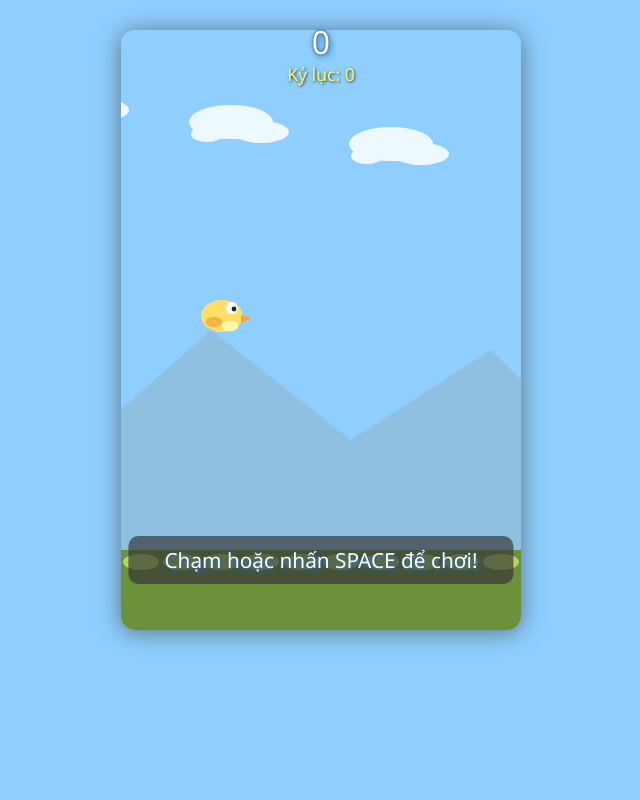
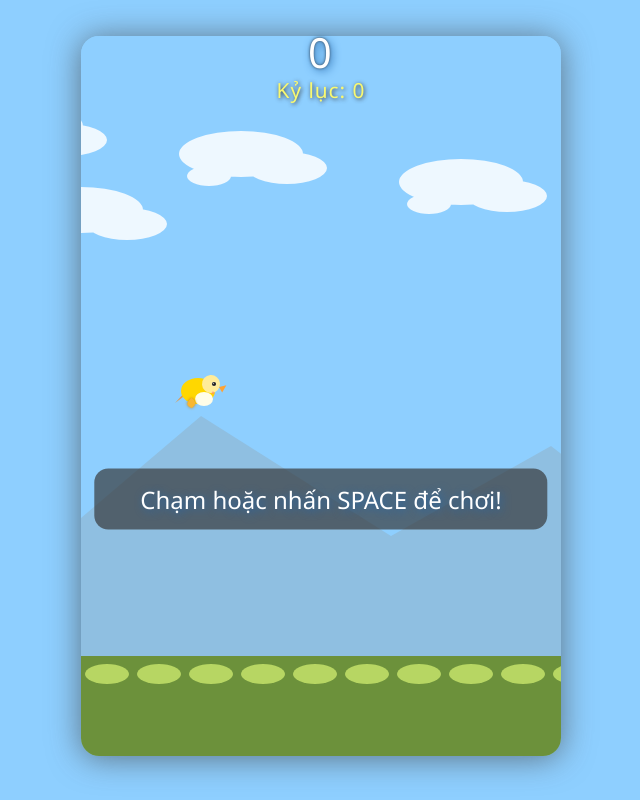
Before and after one commit to quanlydongphuc/Flappy-Bird, a plain HTML site: page index.html in a window 1280 px wide. Shown: the whole page, without its empty margins (319-959 px from the left). Drawn offline with Linux system fonts and the light colour scheme.

Commit message:
Update index.html

```diff
--- a/index.html
+++ b/index.html
@@ -2,22 +2,26 @@
 <html lang="vi">
 <head>
   <meta charset="UTF-8">
-  <title>Flappy Bird Việt Hoá - Độ khó tăng dần</title>
+  <title>Flappy Bird - Chim nhỏ đẹp, vỗ cánh, chớp mắt</title>
   <meta name="viewport" content="width=device-width,initial-scale=1,user-scalable=no">
   <style>
-    html, body {height:100%;margin:0;padding:0;background:#8ecfff;font-family:'Segoe UI',Arial,sans-serif;-webkit-user-select:none;user-select:none;overflow:hidden;}
-    body {display:flex;flex-direction:column;align-items:center;}
-    canvas {background:#8ecfff;box-shadow:0 2px 24px #444a;margin-top:30px;border-radius:14px;}
-    #score-box {position:absolute;top:20px;left:50%;transform:translateX(-50%);color:#fff;font-size:2em;text-shadow:2px 2px 6px #256ab0,0 0 3px #333;user-select:none;pointer-events:none;}
-    #highscore {position:absolute;top:62px;left:50%;transform:translateX(-50%);color:#f9f970;font-size:1.1em;text-shadow:1px 1px 3px #333;user-select:none;pointer-events:none;}
-    #start-hint {position:absolute;top:70%;left:50%;transform:translate(-50%,-50%);font-size:1.3em;color:#fff;background:#333a;padding:10px 36px;border-radius:10px;cursor:pointer;display:none;text-shadow:2px 2px 4px #256ab0;z-index:2;}
+    html, body {height:100%;margin:0;padding:0;background:#8ecfff;font-family:'Segoe UI',Arial,sans-serif;overflow:hidden;}
+    body {display:flex;flex-direction:column;align-items:center;justify-content:flex-start;height:100vh;}
+    #game-wrap {position:relative;display:flex;flex-direction:column;align-items:center;width:100vw;max-width:100vw;}
+    canvas {background:#8ecfff;box-shadow:0 2px 32px #444a;border-radius:18px;margin-top:36px;width:96vw;max-width:480px;height:auto;aspect-ratio:2/3;touch-action:manipulation;}
+    #score-box {position:absolute;top:24px;left:50%;transform:translateX(-50%);color:#fff;font-size:2.6em;text-shadow:2px 2px 8px #256ab0, 0 0 3px #333;user-select:none;pointer-events:none;letter-spacing:2px;}
+    #highscore {position:absolute;top:76px;left:50%;transform:translateX(-50%);color:#f9f970;font-size:1.3em;text-shadow:1px 1px 4px #333;user-select:none;pointer-events:none;letter-spacing:1px;}
+    #start-hint {position:absolute;top:66%;left:50%;transform:translate(-50%,-50%);font-size:1.5em;color:#fff;background:#333a;padding:14px 46px;border-radius:14px;cursor:pointer;display:none;text-shadow:2px 2px 8px #256ab0;z-index:2;}
+    @media (max-width:600px){canvas{margin-top:12px;}#score-box{font-size:2em;top:12px;}#highscore{font-size:1em;top:46px;}#start-hint{font-size:1.1em;padding:10px 16px;}}
   </style>
 </head>
 <body>
-  <div id="score-box">0</div>
-  <div id="highscore"></div>
-  <canvas id="game" width="400" height="600"></canvas>
-  <div id="start-hint">Chạm hoặc nhấn SPACE để chơi!</div>
+  <div id="game-wrap">
+    <div id="score-box">0</div>
+    <div id="highscore"></div>
+    <canvas id="game" width="480" height="720"></canvas>
+    <div id="start-hint">Chạm hoặc nhấn SPACE để chơi!</div>
+  </div>
   <audio id="sfx-flap" src="https://cdn.jsdelivr.net/gh/loctvdev/flappy-audio@main/flap.mp3" preload="auto"></audio>
   <audio id="sfx-hit" src="https://cdn.jsdelivr.net/gh/loctvdev/flappy-audio@main/hit.mp3" preload="auto"></audio>
   <audio id="sfx-score" src="https://cdn.jsdelivr.net/gh/loctvdev/flappy-audio@main/score.mp3" preload="auto"></audio>
@@ -27,31 +31,43 @@ const ctx = cvs.getContext('2d');
 const scoreDiv = document.getElementById('score-box');
 const highDiv = document.getElementById('highscore');
 const startDiv = document.getElementById('start-hint');
-
 const SFX_FLAP = document.getElementById('sfx-flap');
 const SFX_HIT = document.getElementById('sfx-hit');
 const SFX_SCORE = document.getElementById('sfx-score');
 
 const BASE_PIPE_WIDTH = 60;
-const BASE_PIPE_GAP = 160;
-const BASE_GRAVITY = 0.42;
-const BASE_SPEED = 2.4;
-const BASE_FLAP = -7.2;
-const GROUND_HEIGHT = 80;
+const BASE_PIPE_GAP = 180;
+const BASE_GRAVITY = 0.44;
+const BASE_SPEED = 2.7;
+const BASE_FLAP = -8.2;
+const GROUND_HEIGHT = 100;
 
 let pipes, bird, score, highscore, gameOver, started, bgOffset;
 let PIPE_WIDTH, PIPE_GAP, GRAVITY, PIPE_SPEED, FLAP;
 
+// Responsive: Tự động set canvas size đúng tỷ lệ nếu nhỏ hơn 480x720
+function resizeCanvas() {
+  let w = Math.min(window.innerWidth, 480);
+  let h = w * 1.5;
+  if(window.innerHeight < h) {
+    h = window.innerHeight;
+    w = h / 1.5;
+  }
+  cvs.style.width = w + "px";
+  cvs.style.height = h + "px";
+}
+window.addEventListener('resize', resizeCanvas);
+resizeCanvas();
+
 function getHighscore() {return parseInt(localStorage.getItem("flappy_highscore") || "0");}
 function setHighscore(s) {localStorage.setItem("flappy_highscore", s);}
 function getDifficulty(score) {
-  // Mỗi mốc 50 điểm tăng khó, tối đa đến mốc 300
   let level = Math.floor(score / 50);
   return {
-    PIPE_GAP: Math.max(BASE_PIPE_GAP - level * 16, 80),
-    PIPE_SPEED: BASE_SPEED + level * 0.5,
-    GRAVITY: BASE_GRAVITY + level * 0.06,
-    FLAP: BASE_FLAP - level * 0.1
+    PIPE_GAP: Math.max(BASE_PIPE_GAP - level * 20, 90),
+    PIPE_SPEED: BASE_SPEED + level * 0.6,
+    GRAVITY: BASE_GRAVITY + level * 0.07,
+    FLAP: BASE_FLAP - level * 0.13
   };
 }
 function applyDifficulty(s) {
@@ -64,7 +80,15 @@ function applyDifficulty(s) {
 function reset() {
   pipes = [];
   score = 0;
-  bird = {x:80,y:cvs.height/2-30,vy:0,w:42,h:32,anim:0};
+  bird = {
+    x: 100, y: cvs.height/2 - 18, vy: 0,
+    w: 34, h: 26, anim: 0, // Chim nhỏ lại
+    wingPhase: 0,
+    eyeBlink: 0,
+    blinkTimer: Math.random()*100 + 100,
+    isBlinking: false,
+    dead: false
+  };
   gameOver = false; started = false; bgOffset = 0;
   scoreDiv.innerText = score; highscore = getHighscore();
   highDiv.innerText = "Kỷ lục: " + highscore;
@@ -77,107 +101,220 @@ function drawBackground() {
   ctx.save();ctx.globalAlpha=0.67;ctx.fillStyle="#90b8d2";
   ctx.beginPath();
   ctx.moveTo(-80+bgOffset*0.2,cvs.height-GROUND_HEIGHT-70);
-  ctx.lineTo(90+bgOffset*0.2,cvs.height-GROUND_HEIGHT-220);
-  ctx.lineTo(230+bgOffset*0.2,cvs.height-GROUND_HEIGHT-110);
-  ctx.lineTo(370+bgOffset*0.2,cvs.height-GROUND_HEIGHT-200);
-  ctx.lineTo(500+bgOffset*0.2,cvs.height-GROUND_HEIGHT-70);
+  ctx.lineTo(120+bgOffset*0.2,cvs.height-GROUND_HEIGHT-240);
+  ctx.lineTo(310+bgOffset*0.2,cvs.height-GROUND_HEIGHT-120);
+  ctx.lineTo(470+bgOffset*0.2,cvs.height-GROUND_HEIGHT-210);
+  ctx.lineTo(650+bgOffset*0.2,cvs.height-GROUND_HEIGHT-70);
   ctx.lineTo(cvs.width,cvs.height-GROUND_HEIGHT-70);
   ctx.lineTo(cvs.width,cvs.height);ctx.lineTo(0,cvs.height);ctx.closePath();
   ctx.fill();ctx.globalAlpha=1;
-  for(let i=0;i<3;++i){
-    let x=((i*160+bgOffset*0.5)%(cvs.width+100))-50;
+  for(let i=0;i<4;++i){
+    let x=((i*220+bgOffset*0.5)%(cvs.width+120))-60;
     ctx.save();ctx.globalAlpha=0.85;ctx.fillStyle="#fff";
     ctx.beginPath();
-    ctx.ellipse(x,70+i*22,42,17,0,0,Math.PI*2);
-    ctx.ellipse(x+30,80+i*22,28,11,0,0,Math.PI*2);
-    ctx.ellipse(x-24,82+i*22,16,8,0,0,Math.PI*2);
+    ctx.ellipse(x,90+i*28,62,23,0,0,Math.PI*2);
+    ctx.ellipse(x+46,104+i*28,40,16,0,0,Math.PI*2);
+    ctx.ellipse(x-32,112+i*28,22,10,0,0,Math.PI*2);
     ctx.fill();ctx.restore();
   }
   ctx.restore();
   ctx.fillStyle="#6c913b";
   ctx.fillRect(0,cvs.height-GROUND_HEIGHT,cvs.width,GROUND_HEIGHT);
-  for(let i=0;i<Math.ceil(cvs.width/40);++i){
+  for(let i=0;i<Math.ceil(cvs.width/52);++i){
     ctx.fillStyle="#b7d663";
     ctx.beginPath();
-    ctx.ellipse(i*40+20+bgOffset%40,cvs.height-GROUND_HEIGHT+12,18,8,0,0,Math.PI*2);
+    ctx.ellipse(i*52+26+bgOffset%52,cvs.height-GROUND_HEIGHT+18,22,10,0,0,Math.PI*2);
     ctx.fill();
   }
 }
 function drawPipe(pipe) {
   let {x,top,color}=pipe;
   ctx.save();ctx.fillStyle=color;ctx.fillRect(x,0,BASE_PIPE_WIDTH,top);
-  ctx.fillStyle="#c2f0ff";ctx.fillRect(x-4,top-24,BASE_PIPE_WIDTH+8,24);
-  ctx.strokeStyle="#218dc3";ctx.lineWidth=2;
-  ctx.strokeRect(x-4,top-24,BASE_PIPE_WIDTH+8,24);ctx.strokeRect(x,0,BASE_PIPE_WIDTH,top);
+  ctx.fillStyle="#c2f0ff";ctx.fillRect(x-4,top-32,BASE_PIPE_WIDTH+8,32);
+  ctx.strokeStyle="#218dc3";ctx.lineWidth=2.2;
+  ctx.strokeRect(x-4,top-32,BASE_PIPE_WIDTH+8,32);ctx.strokeRect(x,0,BASE_PIPE_WIDTH,top);
   ctx.restore();
   let by=top+PIPE_GAP;
   ctx.save();ctx.fillStyle=color;ctx.fillRect(x,by,BASE_PIPE_WIDTH,cvs.height-GROUND_HEIGHT-by);
-  ctx.fillStyle="#c2f0ff";ctx.fillRect(x-4,by,BASE_PIPE_WIDTH+8,24);
-  ctx.strokeStyle="#218dc3";ctx.lineWidth=2;
-  ctx.strokeRect(x-4,by,BASE_PIPE_WIDTH+8,24);ctx.strokeRect(x,by,BASE_PIPE_WIDTH,cvs.height-GROUND_HEIGHT-by);
+  ctx.fillStyle="#c2f0ff";ctx.fillRect(x-4,by,BASE_PIPE_WIDTH+8,32);
+  ctx.strokeStyle="#218dc3";ctx.lineWidth=2.2;
+  ctx.strokeRect(x-4,by,BASE_PIPE_WIDTH+8,32);ctx.strokeRect(x,by,BASE_PIPE_WIDTH,cvs.height-GROUND_HEIGHT-by);
   ctx.restore();
 }
 function drawPipes() {pipes.forEach(drawPipe);}
+
+// Chim nhỏ gọn, rõ ràng
 function drawBird() {
-  let {x,y,w,h,anim}=bird;
+  let {x, y, w, h, anim, wingPhase, isBlinking, dead} = bird;
+
   ctx.save();
-  ctx.translate(x+w/2,y+h/2);
-  ctx.rotate(Math.min(bird.vy/16,Math.PI/6));
-  ctx.fillStyle="#ffe066";
+  ctx.translate(x + w/2, y + h/2);
+  ctx.rotate(Math.max(Math.min(bird.vy/19,Math.PI/7),-Math.PI/10));
+
+  // Đuôi nhỏ
+  ctx.save();
+  ctx.rotate(Math.sin(anim/8)*0.2 - (dead ? 0.1 : 0));
   ctx.beginPath();
-  ctx.ellipse(0,0,w/2,h/2,0,0,Math.PI*2);ctx.fill();
-  ctx.fillStyle="#fff7ad";
+  ctx.moveTo(-w/2+2, 6);
+  ctx.lineTo(-w/2-6, 12);
+  ctx.lineTo(-w/2+7, -2);
+  ctx.closePath();
+  ctx.fillStyle="#e39847";
+  ctx.fill();
+  ctx.restore();
+
+  // Thân tròn
+  ctx.fillStyle="#ffd700";
   ctx.beginPath();
-  ctx.ellipse(8,10,w/5,h/6,0,0,Math.PI*2);ctx.fill();
+  ctx.ellipse(0, 0, w/2, h/2, 0, 0, Math.PI*2);
+  ctx.fill();
+  // Bụng trắng
+  ctx.fillStyle="#fffde7";
+  ctx.beginPath();
+  ctx.ellipse(6, 8, 9, 7, 0, 0, Math.PI*2);
+  ctx.fill();
+
+  // Cánh nhỏ (vỗ cánh)
   ctx.save();
-  ctx.rotate(Math.sin(anim/5)*0.27);
-  ctx.fillStyle="#f1b64a";
+  let wingAngle = dead ? 0.5 : Math.sin(wingPhase)*0.7 - 0.25;
+  ctx.rotate(wingAngle);
   ctx.beginPath();
-  ctx.ellipse(-8,6,w/5,h/6,0,0,Math.PI*2);ctx.fill();
+  ctx.moveTo(-8, 5);
+  ctx.quadraticCurveTo(-18, 10, -10, 15);
+  ctx.quadraticCurveTo(-2, 12, -8, 5);
+  ctx.closePath();
+  ctx.fillStyle="#f7b731";
+  ctx.shadowColor = "#c68419";
+  ctx.shadowBlur = 3;
+  ctx.fill();
   ctx.restore();
-  ctx.fillStyle="#fff";
+
+  // Đầu nhỏ
+  ctx.save();
+  ctx.translate(13, -7);
+  ctx.rotate(-0.07);
   ctx.beginPath();
-  ctx.arc(10,-8,6,0,Math.PI*2);ctx.fill();
-  ctx.fillStyle="#222";
+  ctx.arc(0, 0, 9, 0, Math.PI*2);
+  ctx.fillStyle="#ffec99";
+  ctx.fill();
+  ctx.restore();
+
+  // Mỏ
+  ctx.save();
+  ctx.translate(21, -4);
+  ctx.rotate(0.16);
   ctx.beginPath();
-  ctx.arc(12,-7,2.4,0,Math.PI*2);ctx.fill();
+  ctx.moveTo(0,0);
+  ctx.lineTo(7, -3);
+  ctx.lineTo(4, 5);
+  ctx.closePath();
   ctx.fillStyle="#ffa234";
+  ctx.fill();
+  ctx.restore();
+
+  // Má hồng
+  ctx.save();
+  ctx.translate(15,2);
   ctx.beginPath();
-  ctx.moveTo(w/2-2,-1);ctx.lineTo(w/2+9,2);ctx.lineTo(w/2-2,7);ctx.closePath();ctx.fill();
+  ctx.arc(0,0,1.4,0,Math.PI*2);
+  ctx.fillStyle="#fb7d7d";
+  ctx.globalAlpha = 0.55;
+  ctx.fill();
+  ctx.restore();
+
+  // Mắt
+  ctx.save();
+  ctx.translate(16, -7);
+  if (dead) {
+    ctx.strokeStyle="#a22";
+    ctx.lineWidth=1.5;
+    ctx.beginPath();
+    ctx.moveTo(-3,-3); ctx.lineTo(3,3);
+    ctx.moveTo(-3,3); ctx.lineTo(3,-3);
+    ctx.stroke();
+  } else if (isBlinking) {
+    ctx.strokeStyle="#222";
+    ctx.lineWidth=1.5;
+    ctx.beginPath();
+    ctx.moveTo(-2,0); ctx.lineTo(2,0);
+    ctx.stroke();
+  } else {
+    ctx.beginPath();
+    ctx.arc(0, 0, 2.1, 0, Math.PI*2);
+    ctx.fillStyle="#222";
+    ctx.shadowColor = "#fff";
+    ctx.shadowBlur = 1.2;
+    ctx.fill();
+    ctx.beginPath();
+    ctx.arc(-0.6,-0.6,0.5,0,Math.PI*2);
+    ctx.fillStyle="#fff";
+    ctx.globalAlpha=0.7;
+    ctx.fill();
+  }
+  ctx.restore();
+
   ctx.restore();
 }
+
 function addPipe() {
-  let minTop=50,maxTop=cvs.height-GROUND_HEIGHT-PIPE_GAP-80;
+  let minTop=60,maxTop=cvs.height-GROUND_HEIGHT-PIPE_GAP-120;
   let top=Math.floor(Math.random()*(maxTop-minTop))+minTop;
   let color="#29b6f6";
   pipes.push({x:cvs.width+10,top,color,passed:false});
 }
+
 function update() {
   if(!started)return;
-  bgOffset+=1.4; bird.anim++; bird.vy+=GRAVITY; bird.y+=bird.vy;
-  if(pipes.length===0||pipes[pipes.length-1].x<cvs.width-190)addPipe();
+  bgOffset+=1.9; bird.anim++; bird.vy+=GRAVITY; bird.y+=bird.vy;
+
+  // Animation vỗ cánh
+  if (!bird.dead) bird.wingPhase += 0.23 + Math.abs(bird.vy/13);
+  // Animation chớp mắt
+  if (!bird.dead) {
+    if (bird.isBlinking) {
+      bird.eyeBlink++;
+      if (bird.eyeBlink > 7) {
+        bird.isBlinking = false;
+        bird.eyeBlink = 0;
+        bird.blinkTimer = 120 + Math.random()*80;
+      }
+    } else {
+      bird.blinkTimer--;
+      if (bird.blinkTimer <= 0) {
+        bird.isBlinking = true;
+        bird.eyeBlink = 0;
+      }
+    }
+  }
+
+  if(pipes.length===0||pipes[pipes.length-1].x<cvs.width-240)addPipe();
   pipes.forEach((p)=>p.x-=PIPE_SPEED);
-  pipes=pipes.filter(p=>p.x>-BASE_PIPE_WIDTH-12);
+  pipes=pipes.filter(p=>p.x>-BASE_PIPE_WIDTH-14);
   for(let p of pipes){
     let bx=bird.x,by=bird.y,bw=bird.w,bh=bird.h;
     if(bx+bw>p.x&&bx<p.x+BASE_PIPE_WIDTH&&by<p.top){
-      gameOver=true;started=false;playSound(SFX_HIT);
+      gameOver=true;started=false;
+      bird.dead = true;
+      playSound(SFX_HIT);
       setTimeout(()=>{startDiv.innerText=`GAME OVER!\nĐiểm: ${score}\nBấm/chạm để chơi lại`;startDiv.style.display="block";},250);
     }
-    if(bx+bw>p.x&&bx<p.x+BASE_PIPE_WIDTH&&by+bh>p.top+PIPE_GAP&&by+bh<cvs.height-GROUND_HEIGHT+5){
-      gameOver=true;started=false;playSound(SFX_HIT);
+    if(bx+bw>p.x&&bx<p.x+BASE_PIPE_WIDTH&&by+bh>p.top+PIPE_GAP&&by+bh<cvs.height-GROUND_HEIGHT+7){
+      gameOver=true;started=false;
+      bird.dead = true;
+      playSound(SFX_HIT);
       setTimeout(()=>{startDiv.innerText=`GAME OVER!\nĐiểm: ${score}\nBấm/chạm để chơi lại`;startDiv.style.display="block";},250);
     }
     if(!p.passed&&p.x+BASE_PIPE_WIDTH<bird.x){
       p.passed=true;score++;scoreDiv.innerText=score;
       playSound(SFX_SCORE);
       if(score>highscore){highscore=score;setHighscore(score);highDiv.innerText="Kỷ lục: "+highscore;}
-      // Mỗi khi tăng điểm, kiểm tra và cập nhật độ khó
       applyDifficulty(score);
     }
   }
   if(bird.y+bird.h>cvs.height-GROUND_HEIGHT){
-    bird.y=cvs.height-GROUND_HEIGHT-bird.h;bird.vy=0;gameOver=true;started=false;playSound(SFX_HIT);
+    bird.y=cvs.height-GROUND_HEIGHT-bird.h;bird.vy=0;gameOver=true;started=false;
+    bird.dead = true;
+    playSound(SFX_HIT);
     setTimeout(()=>{startDiv.innerText=`GAME OVER!\nĐiểm: ${score}\nBấm/chạm để chơi lại`;startDiv.style.display="block";},250);
   }
   if(bird.y<0){bird.y=0;bird.vy=0.4;}
@@ -193,7 +330,8 @@ function playSound(audio) {
 }
 function flap() {
   if(!started){started=true;startDiv.style.display="none";pipes=[];
-    bird.y=cvs.height/2-30;bird.vy=0;score=0;scoreDiv.innerText=score;bgOffset=0;gameOver=false;
+    bird.y=cvs.height/2-18;bird.vy=0;score=0;scoreDiv.innerText=score;bgOffset=0;gameOver=false;
+    bird.dead=false;bird.wingPhase=0;bird.isBlinking=false;bird.eyeBlink=0;bird.blinkTimer=100+Math.random()*100;
     applyDifficulty(0);
     playSound(SFX_FLAP);
     return;
```
